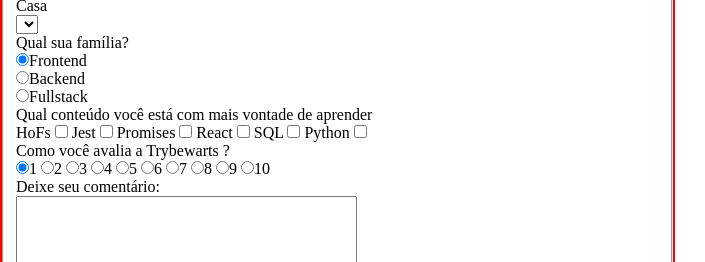
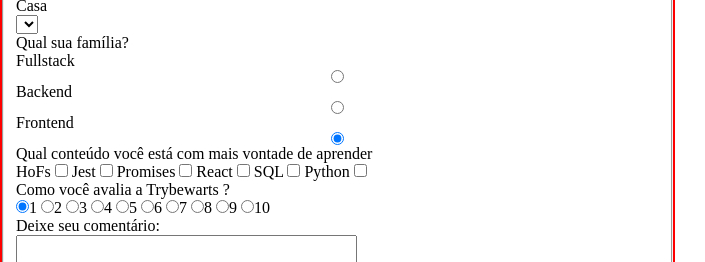
Before and after one commit to rodrigoruan/sd-011-project-trybewarts, a website: page index.html in a window 1280 px wide. Shown: the part 154-416 px from the top of the page, 0-705 px from the left. Drawn offline with Linux system fonts and the light colour scheme.

Commit message:
atualizar para pull

```diff
--- a/index.html
+++ b/index.html
@@ -58,16 +58,17 @@
           </div>
 
           <div class="control" id="label-family">
-            <p>Qual sua família?</p>
-            <label class="radio" for="frontend">
-              <input class="radio" type="radio" name="family" id="frontend" value="Frontend" required checked>Frontend
-            </label>
-            <label class="radio" for="backend">
-              <input class="radio" type="radio" name="family" id="backend" value="Backend" required>Backend
-            </label>
-            <label class="radio" for="fullstack">
-              <input class="radio" type="radio" name="family" id="fullstack" value="FullStack" required>Fullstack
-            </label>
+            <label>Qual sua família?</label>
+            <div>
+              <label for="frontend"></label>
+              <input type="radio" name="family" id="frontend" value="Frontend" required checked>Frontend
+
+              <label for="backend"> </label>
+              <input type="radio" name="family" id="backend" value="Backend" required>Backend
+
+              <label for="fullstack"></label>
+              <input type="radio" name="family" id="fullstack" value="FullStack" required>Fullstack
+            </div>
           </div>
 
           <div class="control">
--- a/style.css
+++ b/style.css
@@ -43,3 +43,8 @@ main {
   display: flex;
   flex-direction: column;
 }
+
+#label-family div {
+  display: flex;
+  flex-direction: column-reverse;
+}
```
